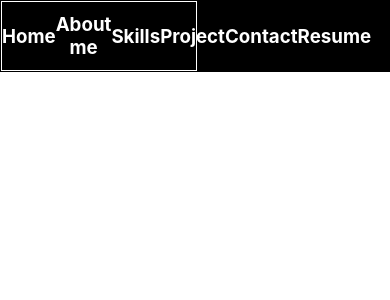
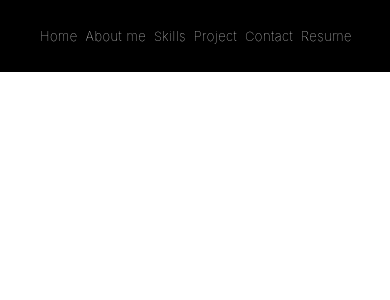
Before and after one commit to Kishan0431/Kishan0431.github.io, a React (Create React App) app: page / in a window 390 px wide. Shown: the top 300 px of the page. Built offline with nearby package versions, Linux system fonts and the light colour scheme.

Commit message:
navbar updated

```diff
--- a/src/App.js
+++ b/src/App.js
@@ -1,10 +1,12 @@
 import './App.css';
+import { About } from './Components/About';
 import { Navbar } from './Components/Navbar';
 
 function App() {
   return (
     <div className="App">
       <Navbar />
+      <About />
     </div>
   );
 }
--- /dev/null
+++ b/src/Components/About.jsx
@@ -0,0 +1,11 @@
+import React from 'react'
+import styles from "../Styles/About.module.css"
+export const About = () => {
+  return <>
+  <div className={styles.chakra_main}>
+
+  </div>
+  </>
+
+
+}
--- a/src/Components/Navbar.jsx
+++ b/src/Components/Navbar.jsx
@@ -3,7 +3,8 @@ import React from 'react'
 import styles from "../Styles/Navbar.module.css";
 
 export const Navbar = () => {
-  return <div className={styles.navbar_container}>
+  return <>
+  <div className={styles.navbar_container}>
     <div className={styles.navbar_div}>
       <h3>Home</h3>
       <h3>About me</h3>
@@ -12,7 +13,7 @@ export const Navbar = () => {
       <h3>Contact</h3>
       <h3>Resume</h3>
     </div>
-
-    </div>
+  </div>
+  </>
 
 }
--- /dev/null
+++ b/src/Styles/About.module.css
@@ -0,0 +1,3 @@
+.chakra_main{
+    margin-top:5%;
+}
--- a/src/Styles/Navbar.module.css
+++ b/src/Styles/Navbar.module.css
@@ -1,17 +1,46 @@
+body{
+    height: 300vh;
+    margin: 0;
+    padding: 0;
+}
 .navbar_container{
     border: 1px solid black;
     height: 70px;
     background-color: rgb(0, 0, 0);
-    color: white;
+    position: fixed;
+    top: 0;
+    width: 100%;
     display: flex;
-
 }
 
 .navbar_div{
     display: flex;
-    border: 1px solid white;
-    width:50%;
+    /* border: 1px solid white; */
+    width:45%;
+    color: white;
     align-items: center;
-    justify-content:space-evenly;
+    justify-content:space-between;
     cursor: pointer;
+    margin: auto;
+    margin-left:40%;
 }
+
+.navbar_div>h3{
+    font-weight:600;
+    letter-spacing:0.5px;
+}
+
+.navbar_div>h3:hover{
+    color:#ffde59
+}
+
+@media only screen and (max-width:700px) {
+    .navbar_div {
+       width:80%;
+       margin:auto;
+    }
+    .navbar_div>h3{
+        font-weight:100;
+        font-size:13px ;
+    }
+  }
--- a/src/index.js
+++ b/src/index.js
@@ -5,11 +5,7 @@ import App from './App';
 import reportWebVitals from './reportWebVitals';
 
 const root = ReactDOM.createRoot(document.getElementById('root'));
-root.render(
-  <React.StrictMode>
-    <App />
-  </React.StrictMode>
-);
+root.render(<App />);
 
 // If you want to start measuring performance in your app, pass a function
 // to log results (for example: reportWebVitals(console.log))
```
Also changed, not shown: src/Components/AboutMe.jsx (deleted).
